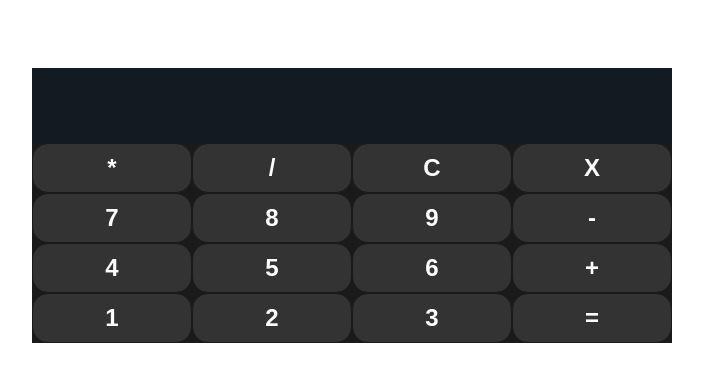
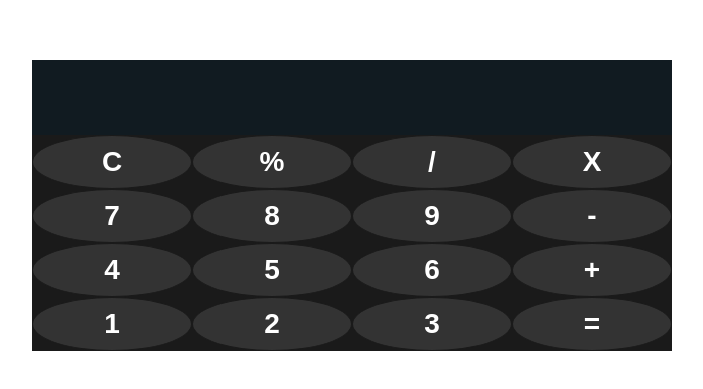
Before and after one commit to daniel-s-souza/CalculadoraReact, a React (Create React App) app in the folder calculator-app/: page / in a window 1280 px wide. Shown: the part 195-584 px from the top of the page, without its empty margins (288-991 px from the left). Built offline with nearby package versions, Linux system fonts and the light colour scheme.

Commit message:
feat: alterações de css

```diff
--- a/calculator-app/src/App.js
+++ b/calculator-app/src/App.js
@@ -8,9 +8,9 @@ function App() {
       <Content>
         <Input />
         <Row>
-        <Button label="*"/>
+        <Button label="C"/>
+        <Button label="%"/>
         <Button label="/"/>
-        <Button label="C"/>
         <Button label="X"/>
         </Row>
         <Row>
--- a/calculator-app/src/componnets/Button/style.js
+++ b/calculator-app/src/componnets/Button/style.js
@@ -2,11 +2,11 @@ import styled from 'styled-components';
 
 export const ButtonContainer = styled.button`
   padding: 10px;
-  border-radius: 1rem;
+  border-radius: 50%;
   border: 1px solid #1a1a1a;
   background-color: #333333;
   color: #FFFFFF;
-  font-size: 24px;
+  font-size: 28px;
   font-weight: 700;
   flex: 1;
 
--- a/calculator-app/src/componnets/Input/index.js
+++ b/calculator-app/src/componnets/Input/index.js
@@ -3,7 +3,7 @@ import {InputContainer} from './style'
 function Input() {
   return (
     <InputContainer>
-     <input />
+     <input disabled />
     </InputContainer>
   );
 }
```
